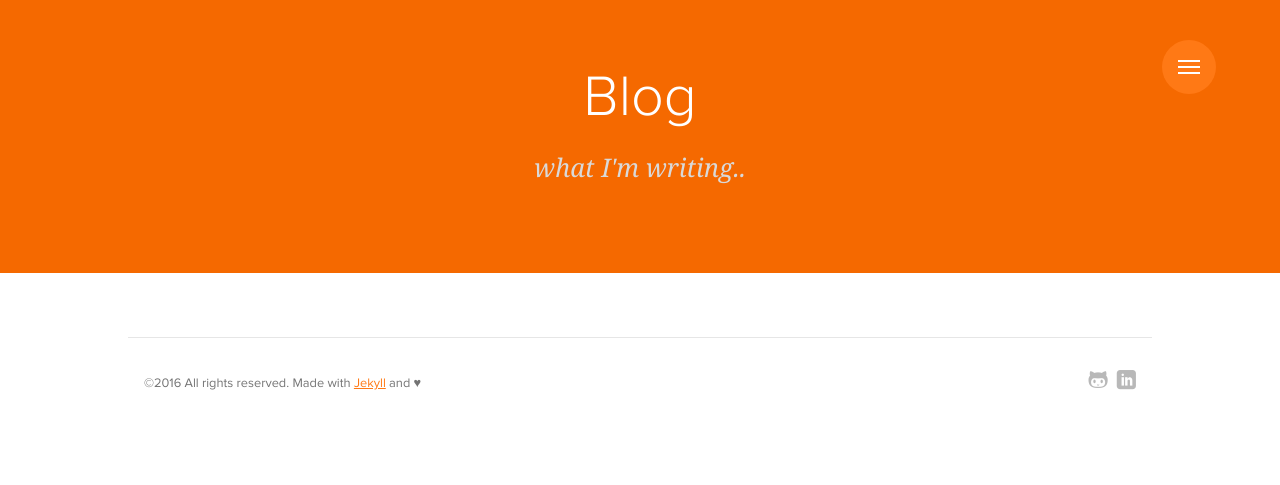
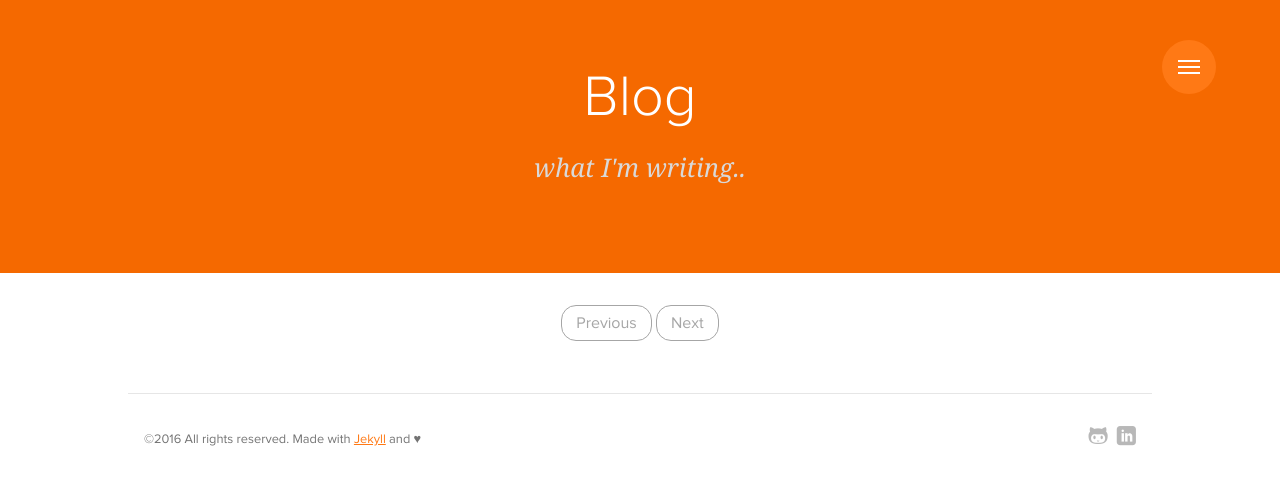
Before and after one commit to rsnair2/rsnair.com, a Jekyll site: the page built from source/index.html, in a window 1280 px wide. Shown: the top 485 px of the page. Built offline with Jekyll 4.4.1, drawn with Linux system fonts in a browser that asks for light colours; some web fonts are replaced; the list of posts is cut into pages by our own code.

```diff
--- a/_config.yml
+++ b/_config.yml
@@ -15,6 +15,9 @@ sass:
 permalink   : pretty
 markdown    : kramdown
 highlighter : pygments
+
+# pagination
+paginate: 5
 
 # SEO settings
 title: dotX
--- a/source/_sass/base/_base.scss
+++ b/source/_sass/base/_base.scss
@@ -16,3 +16,4 @@
 @import "syntax-highlighting";
 @import "footer";
 @import "icons";
+@import "pager";
--- /dev/null
+++ b/source/_sass/base/_pager.scss
@@ -0,0 +1,38 @@
+.pager {
+	padding-left:0;
+	margin:20px 0;
+	text-align:center;
+	list-style:none
+}
+.pager li {
+	display:inline
+}
+
+.pager li>a,.pager li>span {
+	display:inline-block;
+	padding:5px 14px;
+	background-color:$white-color;
+	border:1px solid $primary-color;
+	border-radius:15px;
+	text-decoration: none;
+}
+
+.pager li>a:focus,.pager li>a:hover {
+	color: $white-color;
+	background-color: $primary-color;
+}
+
+.pager .next>a,.pager .next>span {
+	float:right
+}
+
+.pager .previous>a,.pager .previous>span {
+	float:left
+}
+
+.pager .disabled>a,.pager .disabled>a:focus,.pager .disabled>a:hover,.pager .disabled>span {
+	color: $light-gray-color;
+	border-color: $light-gray-color;
+	cursor: not-allowed;
+	background-color: $white-color;
+}
--- a/source/index.html
+++ b/source/index.html
@@ -15,7 +15,7 @@ subtitle: what I'm writing..
     </div>
   </header>
 
-  {% for post in site.posts %}
+  {% for post in paginator.posts %}
     <article class="post-item container">
       <header>
         <span class="post-meta">{{ post.date | date: "%b %-d, %Y" }}</span>
@@ -28,4 +28,20 @@ subtitle: what I'm writing..
     </article>
   {% endfor %}
 
+
+<!-- Pagination links -->
+<ul class="pager">
+  {% if paginator.previous_page %}
+    <li><a href="{{paginator.previous_page_path}}">Previous</a></li>
+  {% else %}
+    <li class="disabled"><a>Previous</a></li>
+  {% endif %}
+
+  {% if paginator.next_page %}
+    <li><a href="{{paginator.next_page_path}}">Next</a></li>
+  {% else %}
+    <li class="disabled"><a>Next</a></li>
+  {% endif %}
+</ul>
+
 </section>
```
Also changed, not shown: source/blog/index.html (+17 -1 lines).
